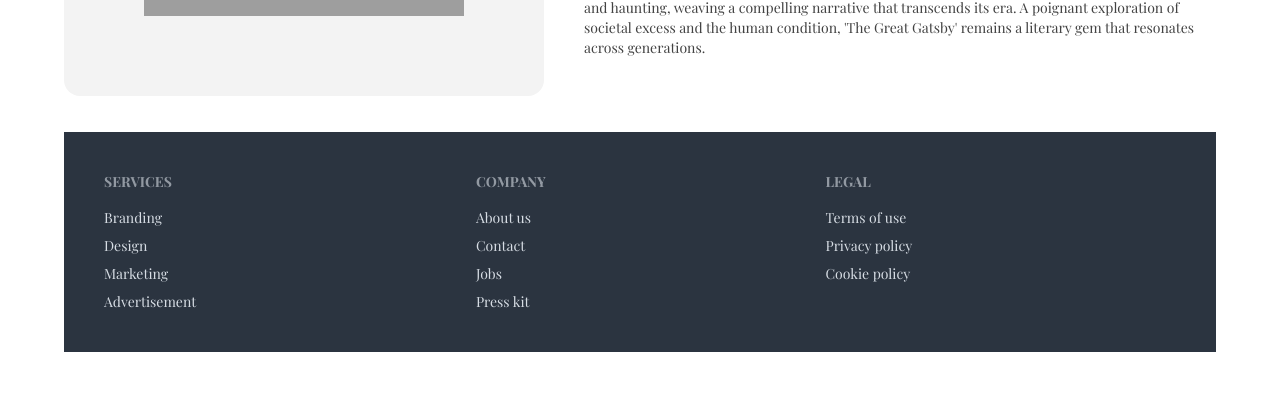
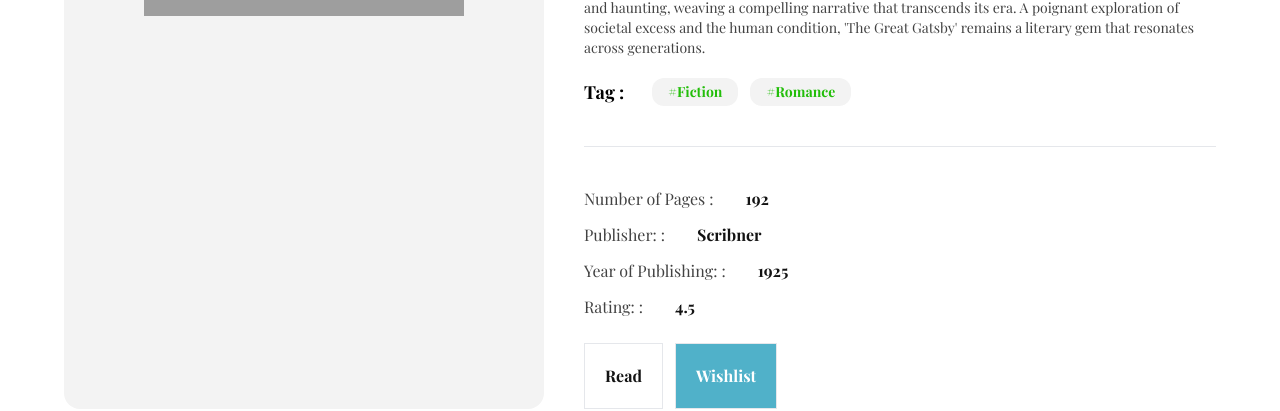
Before and after one commit to Samriddhadewan/BoiPoka, a React (Vite) app: page /books/1 in a window 1280 px wide. Shown: the part 404-815 px from the top of the page. Built offline with nearby package versions, Linux system fonts and the light colour scheme; grey boxes are pictures that could not be loaded; a web font is replaced by a local one.

Commit message:
single book details done

```diff
--- a/src/Components/BookDetails/BookDetails.jsx
+++ b/src/Components/BookDetails/BookDetails.jsx
@@ -7,7 +7,7 @@ const BookDetails = () => {
 
     const book = books.find(book => book.bookId === id)
 
-    const {image, bookName, author, category, review, rating, tags} = book;
+    const {image, bookName, author, category, review, rating, tags, publisher, yearOfPublishing, totalPages,} = book;
   return (
     <div className="my-9 flex gap-10 justify-center">
         <div className=" bg-[#F3F3F3] rounded-2xl p-20">
@@ -20,6 +20,38 @@ const BookDetails = () => {
             <p className="font-normal  text-base text-[#131313] my-4">{category}</p>
         <hr />
         <p className="text-[#131313CC] my-3 text-sm"><b className="text-lg">Review</b> : {review} </p>
+
+        <div className="flex mt-5 gap-7">
+        <span className="font-bold text-lg text-black">Tag :</span>
+        <div className="flex gap-3">
+        <h1 className=" py-1 bg-[#F3F3F3] text-[#23BE0A] text-sm px-4 font-bold rounded-xl">#{tags[0]}</h1>
+        <h1 className=" py-1 bg-[#F3F3F3] text-[#23BE0A] text-sm px-4 font-bold rounded-xl">#{tags[1]}</h1>
+        </div>
+        </div>
+
+        <hr className="my-10" />
+        <div className="text-[#131313CC]">
+            <div className="flex my-3 gap-8">
+                <h1 className="text-base ">Number of Pages :</h1>
+                <p className="text-[#131313] font-bold">{totalPages}</p>
+            </div>
+            <div className="flex my-3 gap-8">
+                <h1 className="text-base ">Publisher: :</h1>
+                <p className="text-[#131313] font-bold">{publisher}</p>
+            </div>
+            <div className="flex my-3 gap-8">
+                <h1 className="text-base ">Year of Publishing: :</h1>
+                <p className="text-[#131313]  font-bold">{yearOfPublishing}</p>
+            </div>
+            <div className="flex my-3 gap-8">
+                <h1 className="text-base ">Rating: :</h1>
+                <p className="text-[#131313] font-bold">{rating}</p>
+            </div>
+        </div>
+        <div className="flex gap-3 mt-6 font-bold">
+            <button className="border text-[#131313] p-5">Read</button>
+            <button className="border text-white bg-[#50B1C9] p-5">Wishlist</button>
+        </div>
         </div>
     </div>
   )
```
